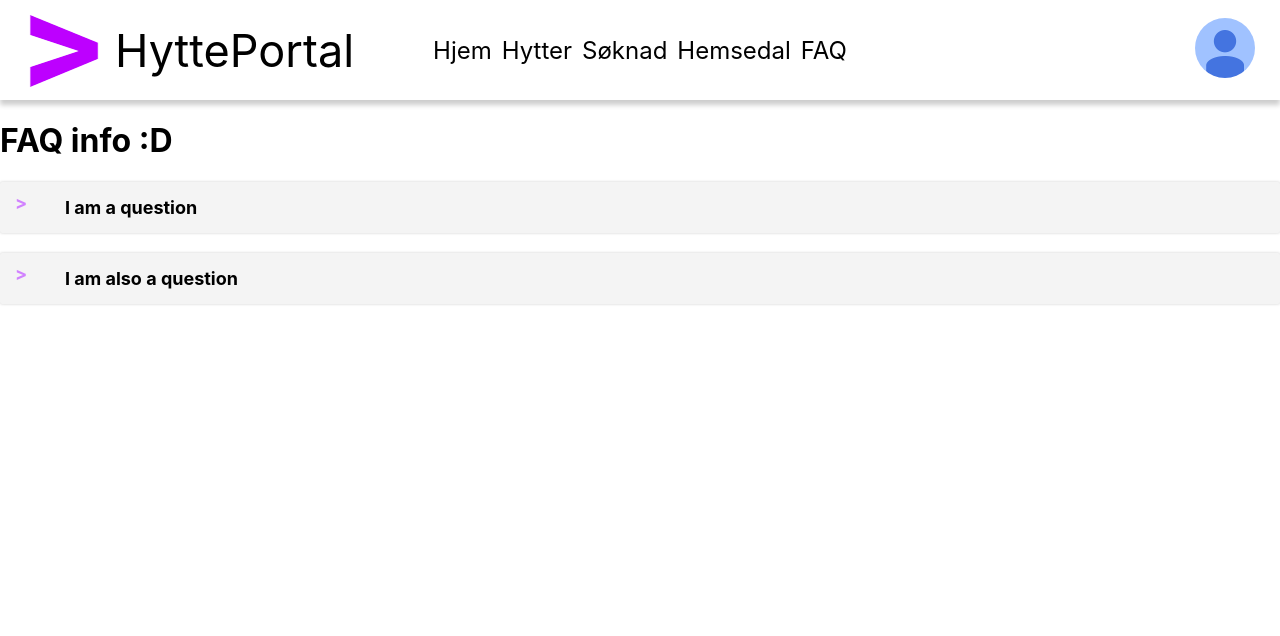
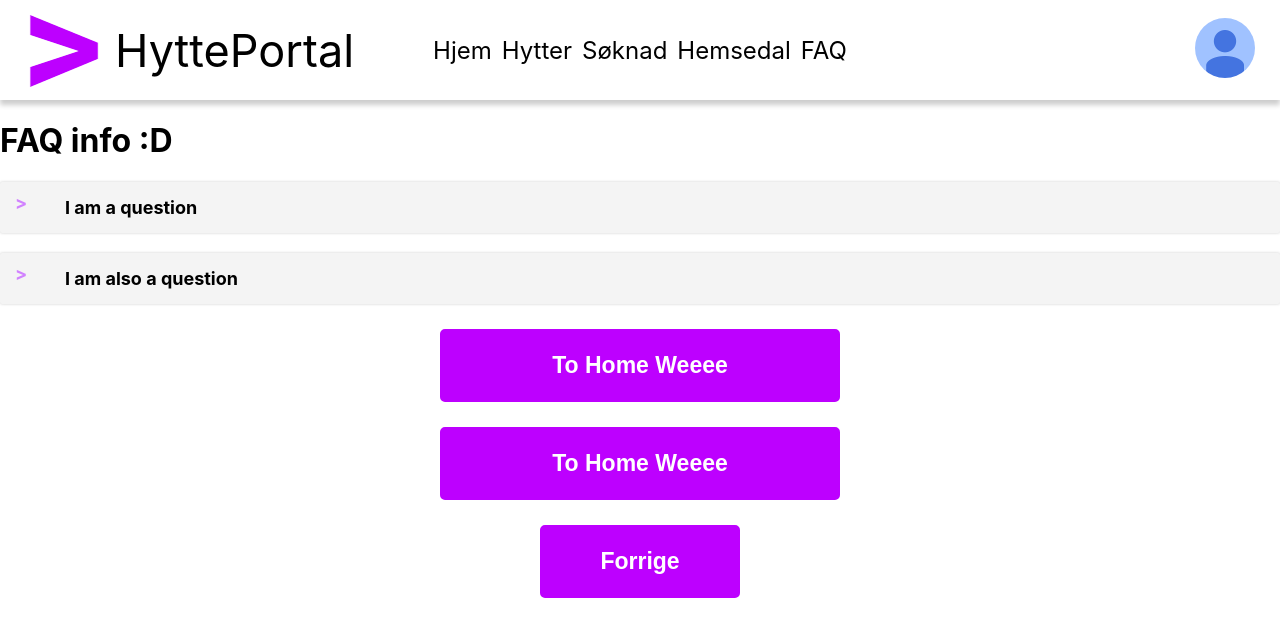
Before and after one commit to oyvind0402/AppForHyttegruppen, a React (Create React App) app in the folder frontend/: page /faq in a window 1280 px wide. Shown: the top 636 px of the page. Built offline with nearby package versions, Linux system fonts and the light colour scheme.

Commit message:
Created 3 button components, Check

```diff
--- a/frontend/src/components/FAQ/FAQ.js
+++ b/frontend/src/components/FAQ/FAQ.js
@@ -1,6 +1,10 @@
 import { useContext, useState } from 'react';
+import { Link } from 'react-router-dom';
 
 import LoginContext from '../../LoginContext/login-context';
+import BigButton from '../Reusable/Buttons/BigButton';
+import BigButtonLink from '../Reusable/Buttons/BigButtonLink';
+import SmallButton from '../Reusable/Buttons/SmallButton';
 import FAQ_Question from '../Reusable/FAQ_Question/FAQ_Question';
 
 const FAQ = () => {
@@ -47,6 +51,9 @@ const FAQ = () => {
           />
         ))}
       </div>
+      <BigButtonLink name="To Home Weeee" link="/" />
+      <BigButton name="To Home Weeee" />
+      <SmallButton name="Forrige" />
     </>
   );
 };
--- /dev/null
+++ b/frontend/src/components/Reusable/Buttons/BigButton.js
@@ -0,0 +1,12 @@
+import './Button.css';
+import { Link } from 'react-router-dom';
+
+const BigButton = (props) => {
+  return (
+    <>
+      <button className="btn big">{props.name}</button>
+    </>
+  );
+};
+
+export default BigButton;
--- /dev/null
+++ b/frontend/src/components/Reusable/Buttons/BigButtonLink.js
@@ -0,0 +1,16 @@
+import './Button.css';
+import { Link } from 'react-router-dom';
+
+const BigButtonLink = (props) => {
+  return (
+    <>
+      <button className="btn big">
+        <Link className="btn-link" to={props.link}>
+          {props.name}
+        </Link>
+      </button>
+    </>
+  );
+};
+
+export default BigButtonLink;
--- /dev/null
+++ b/frontend/src/components/Reusable/Buttons/Button.css
@@ -0,0 +1,49 @@
+.btn {
+  display: block;
+  padding: 20px;
+
+  background-color: #bd00ff;
+  border-radius: 5px;
+  border: 0;
+
+  font-size: 23px;
+  text-align: center;
+  color: white;
+  font-weight: 750;
+
+  border: 3px solid #bd00ff;
+}
+
+.btn-link {
+  color: white;
+  text-decoration: none;
+}
+
+.btn:hover {
+  cursor: pointer;
+  background-color: #eaddff;
+  color: black;
+}
+
+.btn:hover .btn-link {
+  color: black;
+}
+
+.big {
+  max-width: 400px;
+  width: 50%;
+  margin: 25px auto 25px auto;
+}
+
+.small {
+  max-width: 200px;
+  width: 30%;
+  margin: 25px auto 25px auto;
+}
+
+@media only screen and (max-width: 500px) {
+  .btn {
+    padding: 15px 10px;
+    font-size: 18px;
+  }
+}
--- /dev/null
+++ b/frontend/src/components/Reusable/Buttons/SmallButton.js
@@ -0,0 +1,12 @@
+import './Button.css';
+import { Link } from 'react-router-dom';
+
+const SmallButton = (props) => {
+  return (
+    <>
+      <button className="btn small">{props.name}</button>
+    </>
+  );
+};
+
+export default SmallButton;
```
Also changed, not shown: frontend/src/components/Reusable/Buttons/Buttons.js (deleted).
